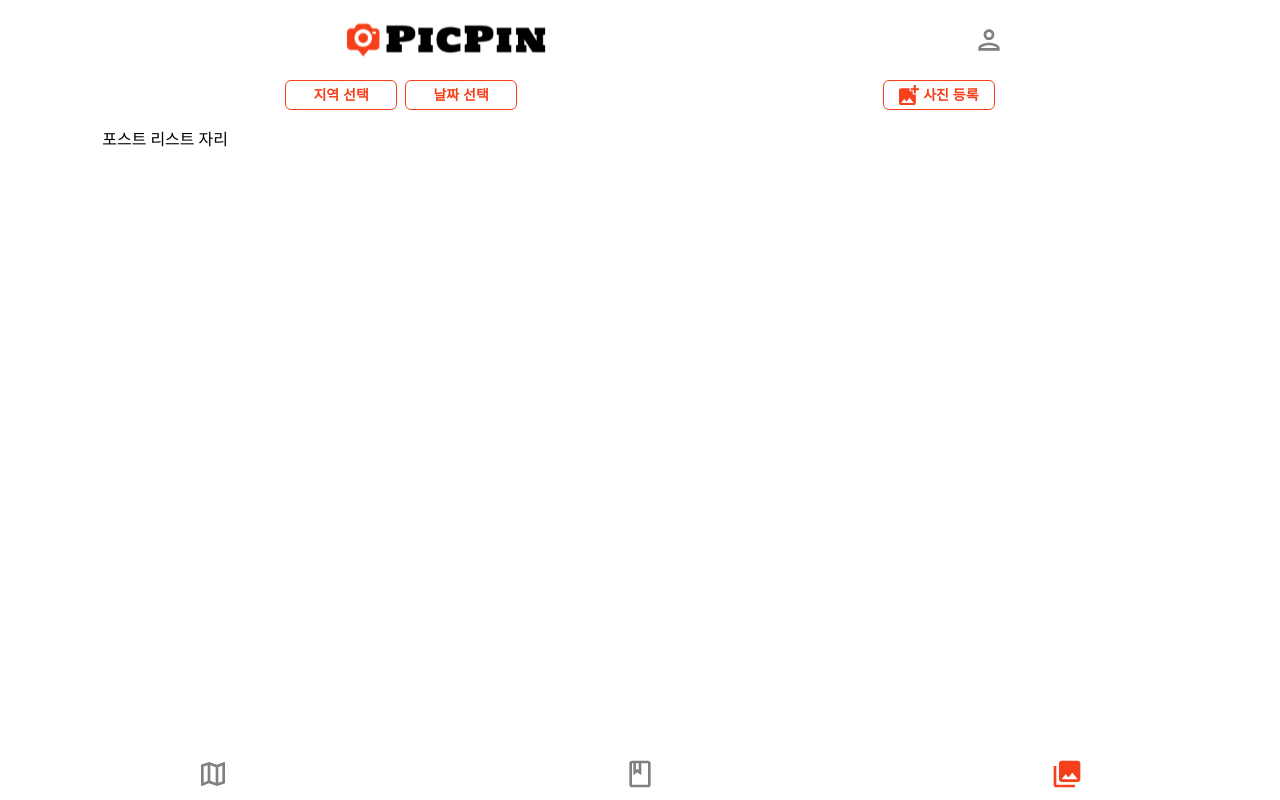
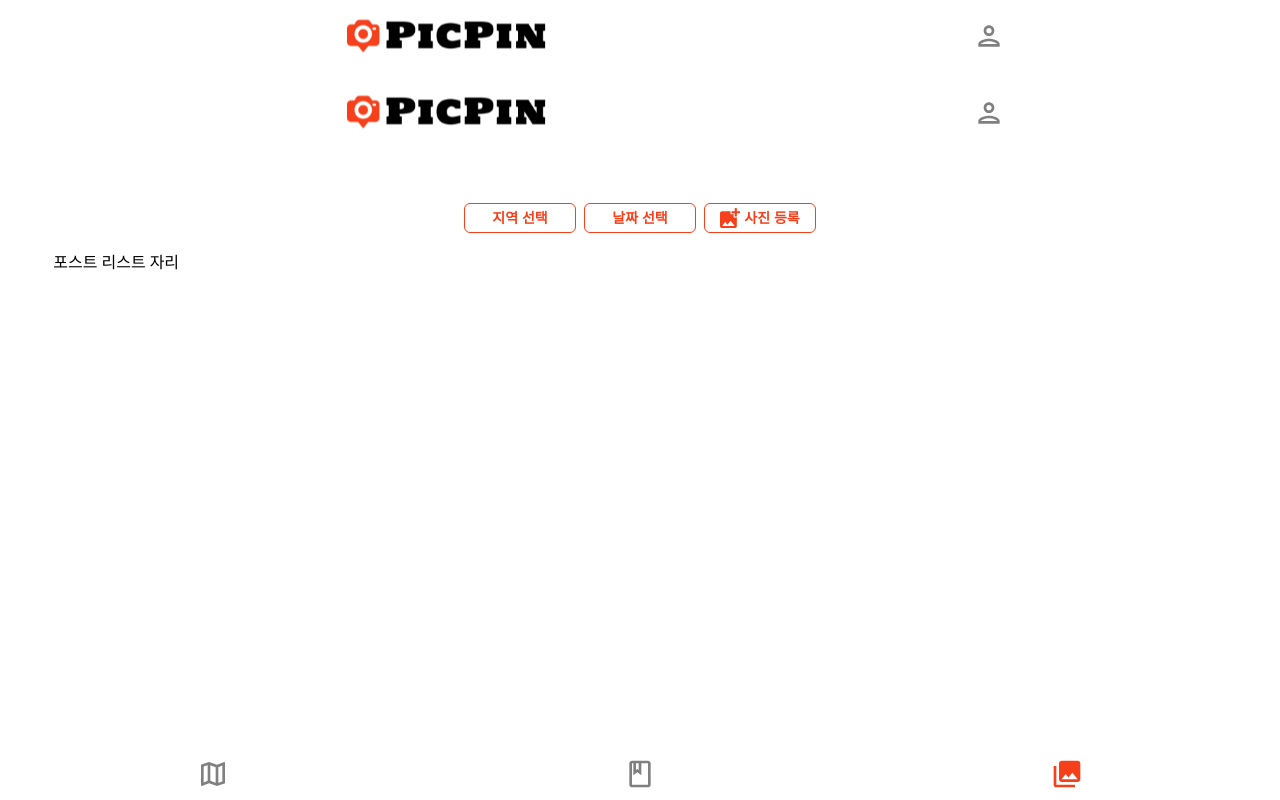
Before and after one commit to PicPin-oasis/PicPin, a Next.js app: page /photo in a window 1280 px wide. Built offline with nearby package versions, Linux system fonts and the light colour scheme.

Commit message:
Fix: 레이아웃 수정

```diff
--- a/app/globals.css
+++ b/app/globals.css
@@ -9,4 +9,5 @@ body {
   flex-direction: column;
   justify-content: center;
   align-items: center;
+  height: 100vh;
 }
--- a/app/layout.tsx
+++ b/app/layout.tsx
@@ -2,6 +2,8 @@ import type { Metadata } from "next";
 import "./globals.css";
 import Provider from "./Provider";
 import { ChildrenProps } from "@/types/types";
+import { Header } from "@/components/common/Header";
+import { Navbar } from "@/components/common/Navbar";
 
 export const metadata: Metadata = {
   title: "PICPIN",
@@ -15,11 +17,17 @@ export default function RootLayout({ children }: ChildrenProps) {
   return (
     <html lang="en">
       <body className="mobile:w-full tablet:w-11/12">
-        <meta
-          httpEquiv="Content-Security-Policy"
-          content="upgrade-insecure-requests"
-        />
-        <Provider>{children}</Provider>
+        <Provider>
+          <meta
+            httpEquiv="Content-Security-Policy"
+            content="upgrade-insecure-requests"
+          />
+          <div className="flex flex-col w-full h-full">
+            <Header />
+            <div className="grow">{children}</div>
+            <Navbar />
+          </div>
+        </Provider>
       </body>
     </html>
   );
--- a/app/photo/layout.tsx
+++ b/app/photo/layout.tsx
@@ -12,13 +12,15 @@ const PhotoPageLayout = () => {
     setIsFormOpen(true);
   };
   return (
-    <div className="w-11/12 h-full flex flex-col justify-center items-center gap-4 px-2">
+    <div className="w-full h-full flex flex-col justify-center items-center gap-4">
       {isFormOpen ? (
         <PhotoForm />
       ) : (
         <>
-          <div className="w-full flex justify-between mobile:justify-around">
-            <FilterTab />
+          <div className="flex justify-between mobile:justify-around mobile:gap-2 ">
+            <div className="flex justify-between items-start gap-2">
+              <FilterTab />
+            </div>
             <UploaderButton onClick={handleOpenPhotoForm} />
           </div>
           <PhotoList />
```
